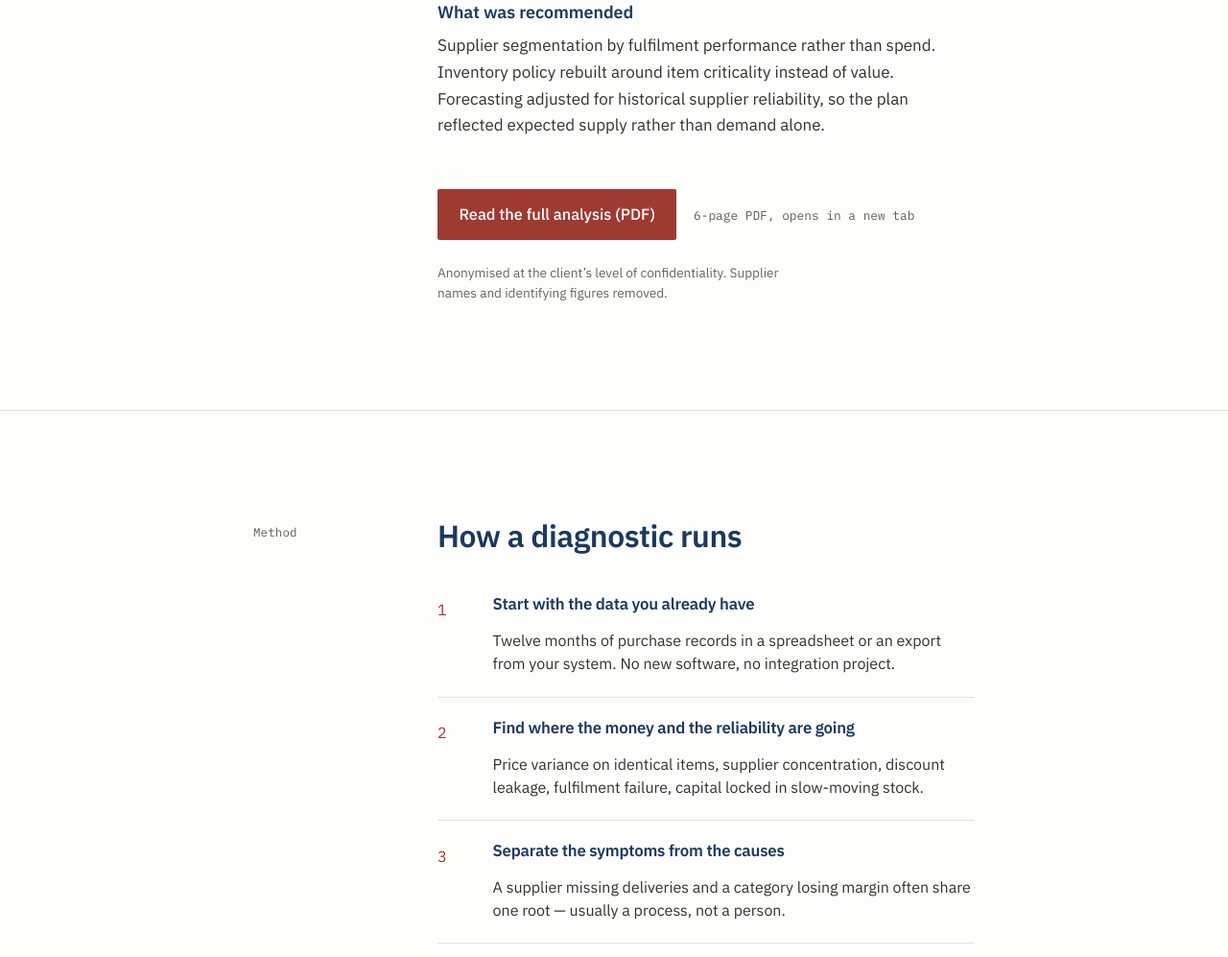
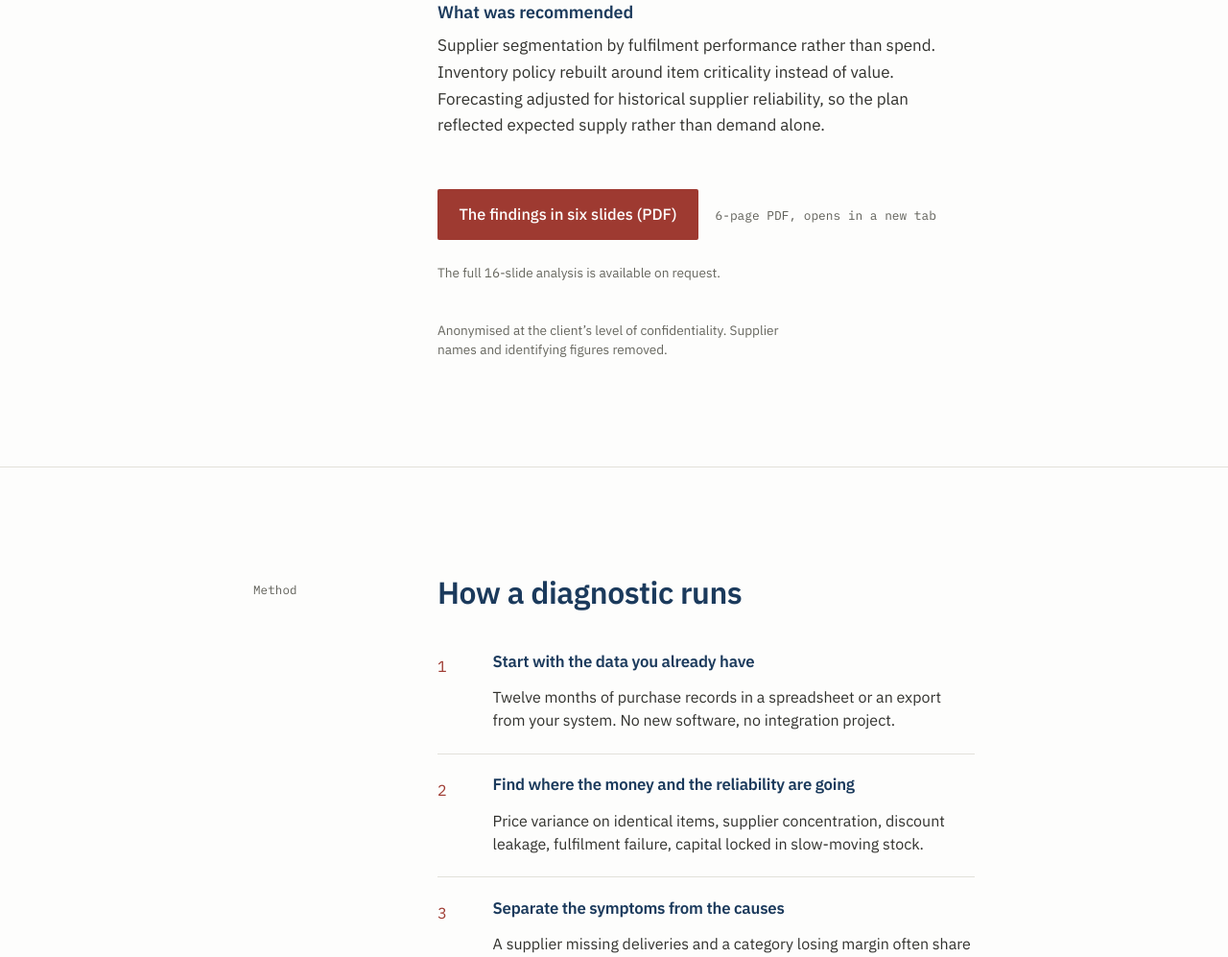
Before and after one commit to MohamadSafwat/mohamadsafwat.github.io, a plain HTML site: page index.html in a window 1280 px wide. Shown: the part 2571-3568 px from the top of the page at 96% size. Drawn offline with Linux system fonts and the light colour scheme.

Commit message:
Change PDF link text and add note about analysis
Updated link text for the PDF and added a note about the full analysis availability.

```diff
--- a/index.html
+++ b/index.html
@@ -433,9 +433,10 @@
     </div>
 
     <div class="download">
-      <a class="btn" href="procurement-diagnostic.pdf" target="_blank" rel="noopener">Read the full analysis (PDF)</a>
+      <a class="btn" href="procurement-diagnostic.pdf" target="_blank" rel="noopener">The findings in six slides (PDF)</a>
       <span class="meta">6-page PDF, opens in a new tab</span>
     </div>
+     <p class="note">The full 16-slide analysis is available on request.</p>
     <p class="note">Anonymised at the client’s level of confidentiality. Supplier names and identifying figures removed.</p>
   </div>
 </section>
```
